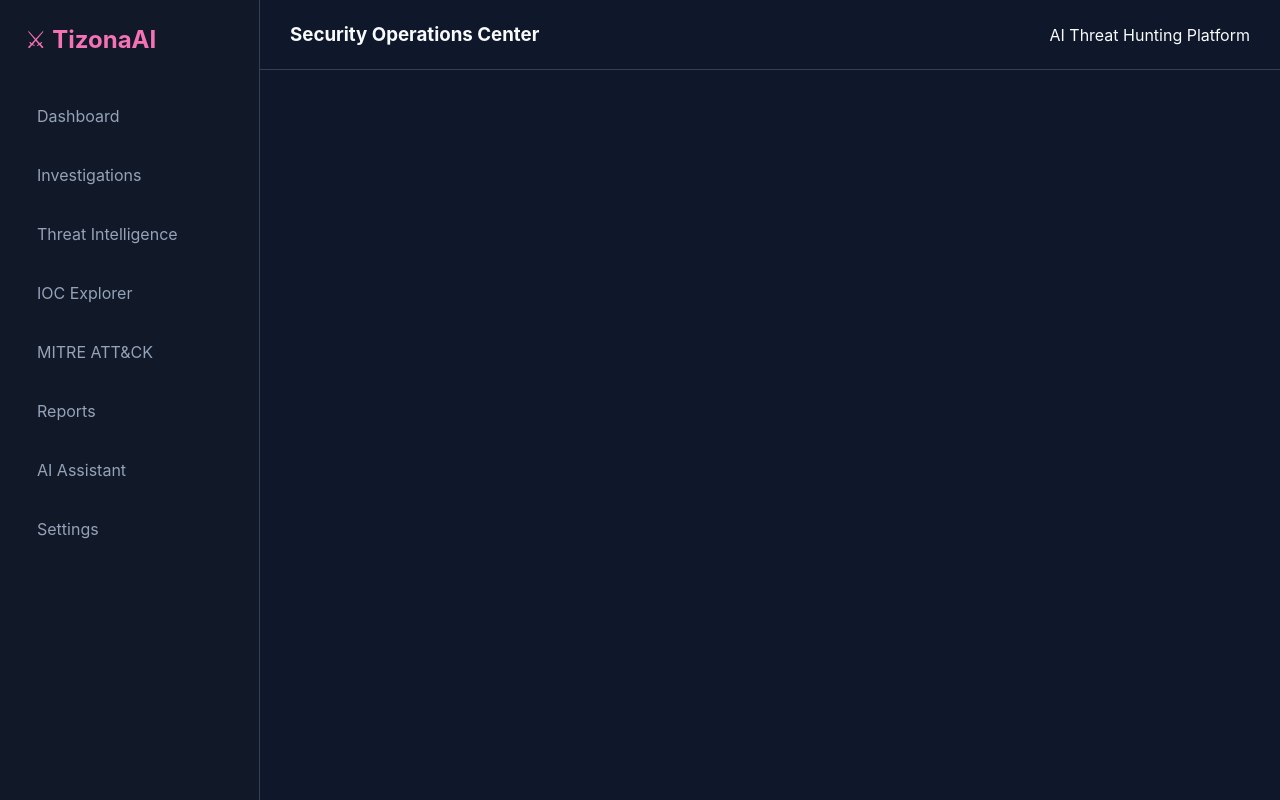
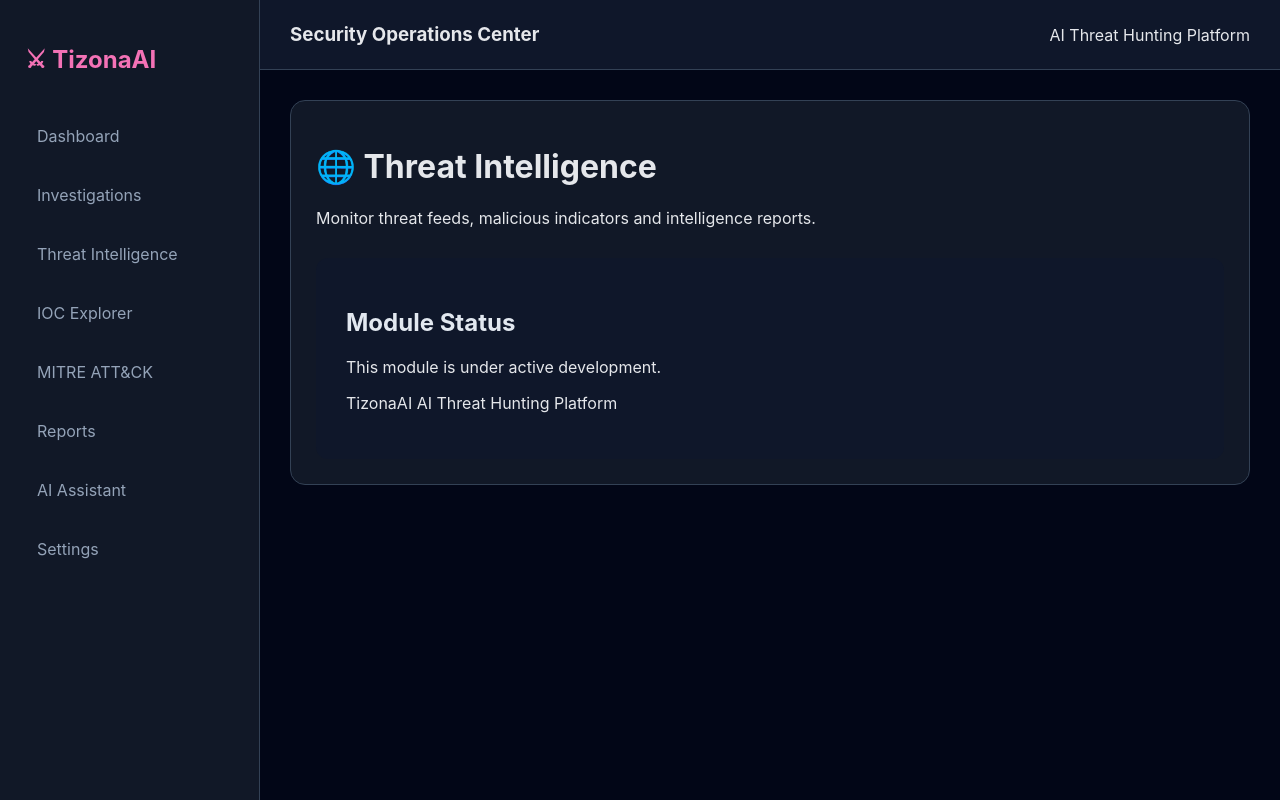
Before and after one commit to ShubhamMan15/TizonaAI, a React app in the folder frontend/: page /threat-intelligence in a window 1280 px wide. Built offline with nearby package versions, Linux system fonts and the light colour scheme; the HTML template or start-up script is replaced by a standard one.

Commit message:
Built TizonaAI SOC dashboard structure with routing, layout and threat intelligence UI

```diff
--- a/frontend/src/App.jsx
+++ b/frontend/src/App.jsx
@@ -3,11 +3,19 @@
 import Layout from "./layout/Layout";
 
 import Dashboard from "./pages/Dashboard";
+import Investigations from "./pages/Investigations";
+import ThreatIntel from "./pages/ThreatIntel";
+import IOCExplorer from "./pages/IOCExplorer";
+import Mitre from "./pages/Mitre";
+import Reports from "./pages/Reports";
+import Assistant from "./pages/Assistant";
+import Settings from "./pages/Settings";
+
 
 import "./App.css";
 
 
-function App() {
+function App(){
 
 
 return (
@@ -18,10 +26,21 @@
 <Routes>
 
 
-<Route
-path="/"
-element={<Dashboard />}
-/>
+<Route path="/" element={<Dashboard/>}/>
+
+<Route path="/investigations" element={<Investigations/>}/>
+
+<Route path="/threat-intelligence" element={<ThreatIntel/>}/>
+
+<Route path="/ioc-explorer" element={<IOCExplorer/>}/>
+
+<Route path="/mitre" element={<Mitre/>}/>
+
+<Route path="/reports" element={<Reports/>}/>
+
+<Route path="/assistant" element={<Assistant/>}/>
+
+<Route path="/settings" element={<Settings/>}/>
 
 
 </Routes>
--- /dev/null
+++ b/frontend/src/components/ui/SocPage.jsx
@@ -0,0 +1,50 @@
+function SocPage({title,description,icon}){
+
+
+return (
+
+<div className="card">
+
+<h1>
+{icon} {title}
+</h1>
+
+
+<p>
+{description}
+</p>
+
+
+<div
+style={{
+marginTop:"30px",
+padding:"30px",
+background:"#0f172a",
+borderRadius:"12px"
+}}
+>
+
+<h2>
+Module Status
+</h2>
+
+<p>
+This module is under active development.
+</p>
+
+<p>
+TizonaAI AI Threat Hunting Platform
+</p>
+
+</div>
+
+
+</div>
+
+);
+
+
+}
+
+
+export default SocPage;
--- a/frontend/src/index.css
+++ b/frontend/src/index.css
@@ -1,37 +1,3 @@
-:root {
-
-  --bg-primary: #0F172A;
-  --bg-secondary: #111827;
-  --card-bg: #1E293B;
-
-  --border: #334155;
-
-  --text-primary: #F8FAFC;
-  --text-secondary: #94A3B8;
-
-  --accent: #F472B6;
-
-  --critical: #EF4444;
-  --high: #F97316;
-  --medium: #F59E0B;
-  --low: #10B981;
-
-  font-family:
-    Inter,
-    system-ui,
-    -apple-system,
-    BlinkMacSystemFont,
-    "Segoe UI",
-    sans-serif;
-
-  color: var(--text-primary);
-  background: var(--bg-primary);
-
-  font-synthesis: none;
-  text-rendering: optimizeLegibility;
-}
-
-
 * {
   box-sizing: border-box;
 }
@@ -41,42 +7,20 @@
 
   margin: 0;
 
-  min-width: 320px;
+  font-family:
+  "Inter",
+  Arial,
+  sans-serif;
 
-  min-height: 100vh;
+  background: #020617;
 
-  background:
-    var(--bg-primary);
-
-  color:
-    var(--text-primary);
+  color: #e5e7eb;
 
 }
 
 
 #root {
 
-  width: 100%;
-
   min-height: 100vh;
 
 }
-
-
-h1,
-h2,
-h3 {
-
-  margin: 0;
-
-  color:
-    var(--text-primary);
-
-}
-
-
-button {
-
-  font-family: inherit;
-
-}
--- a/frontend/src/layout/Sidebar.jsx
+++ b/frontend/src/layout/Sidebar.jsx
@@ -1,34 +1,65 @@
+import { Link } from "react-router-dom";
+
 import "./layout.css";
 
 
 function Sidebar(){
 
+
 return (
 
 <div className="sidebar">
+
 
 <h2 className="logo">
 ⚔ TizonaAI
 </h2>
 
 
+
 <nav>
 
-<a>Dashboard</a>
 
-<a>Investigations</a>
+<Link to="/">
+Dashboard
+</Link>
 
-<a>Threat Intelligence</a>
 
-<a>IOC Explorer</a>
+<Link to="/investigations">
+Investigations
+</Link>
 
-<a>MITRE ATT&CK</a>
 
-<a>Reports</a>
+<Link to="/threat-intelligence">
+Threat Intelligence
+</Link>
 
-<a>AI Assistant</a>
 
-<a>Settings</a>
+<Link to="/ioc-explorer">
+IOC Explorer
+</Link>
+
+
+<Link to="/mitre">
+MITRE ATT&CK
+</Link>
+
+
+<Link to="/reports">
+Reports
+</Link>
+
+
+<Link to="/assistant">
+AI Assistant
+</Link>
+
+
+<Link to="/settings">
+Settings
+</Link>
+
+
 
 </nav>
 
@@ -37,6 +68,7 @@
 
 );
 
+
 }
 
 
--- /dev/null
+++ b/frontend/src/pages/Assistant.jsx
@@ -0,0 +1,23 @@
+import SocPage from "../components/ui/SocPage";
+
+
+function Assistant(){
+
+return (
+
+<SocPage
+
+icon="🤖"
+
+title="AI Security Assistant"
+
+description="AI powered threat analysis and investigation assistant."
+
+/>
+
+);
+
+}
+
+
+export default Assistant;
--- /dev/null
+++ b/frontend/src/pages/IOCExplorer.jsx
@@ -0,0 +1,23 @@
+import SocPage from "../components/ui/SocPage";
+
+
+function IOCExplorer(){
+
+return (
+
+<SocPage
+
+icon="🧬"
+
+title="IOC Explorer"
+
+description="Search and investigate IPs, domains and file hashes."
+
+/>
+
+);
+
+}
+
+
+export default IOCExplorer;
--- /dev/null
+++ b/frontend/src/pages/Investigations.jsx
@@ -0,0 +1,23 @@
+import SocPage from "../components/ui/SocPage";
+
+
+function Investigations(){
+
+return (
+
+<SocPage
+
+icon="🔎"
+
+title="Investigation Center"
+
+description="Manage security investigations, timelines and analyst findings."
+
+/>
+
+);
+
+}
+
+
+export default Investigations;
--- /dev/null
+++ b/frontend/src/pages/Mitre.jsx
@@ -0,0 +1,23 @@
+import SocPage from "../components/ui/SocPage";
+
+
+function Mitre(){
+
+return (
+
+<SocPage
+
+icon="🎯"
+
+title="MITRE ATT&CK"
+
+description="Threat actor techniques, tactics and detection mapping."
+
+/>
+
+);
+
+}
+
+
+export default Mitre;
--- /dev/null
+++ b/frontend/src/pages/Reports.jsx
@@ -0,0 +1,23 @@
+import SocPage from "../components/ui/SocPage";
+
+
+function Reports(){
+
+return (
+
+<SocPage
+
+icon="📄"
+
+title="Security Reports"
+
+description="Generate SOC investigation reports and export findings."
+
+/>
+
+);
+
+}
+
+
+export default Reports;
--- /dev/null
+++ b/frontend/src/pages/Settings.jsx
@@ -0,0 +1,23 @@
+import SocPage from "../components/ui/SocPage";
+
+
+function Settings(){
+
+return (
+
+<SocPage
+
+icon="⚙️"
+
+title="Platform Settings"
+
+description="Configure TizonaAI preferences and integrations."
+
+/>
+
+);
+
+}
+
+
+export default Settings;
--- /dev/null
+++ b/frontend/src/pages/ThreatIntel.jsx
@@ -0,0 +1,23 @@
+import SocPage from "../components/ui/SocPage";
+
+
+function ThreatIntel(){
+
+return (
+
+<SocPage
+
+icon="🌐"
+
+title="Threat Intelligence"
+
+description="Monitor threat feeds, malicious indicators and intelligence reports."
+
+/>
+
+);
+
+}
+
+
+export default ThreatIntel;
```
